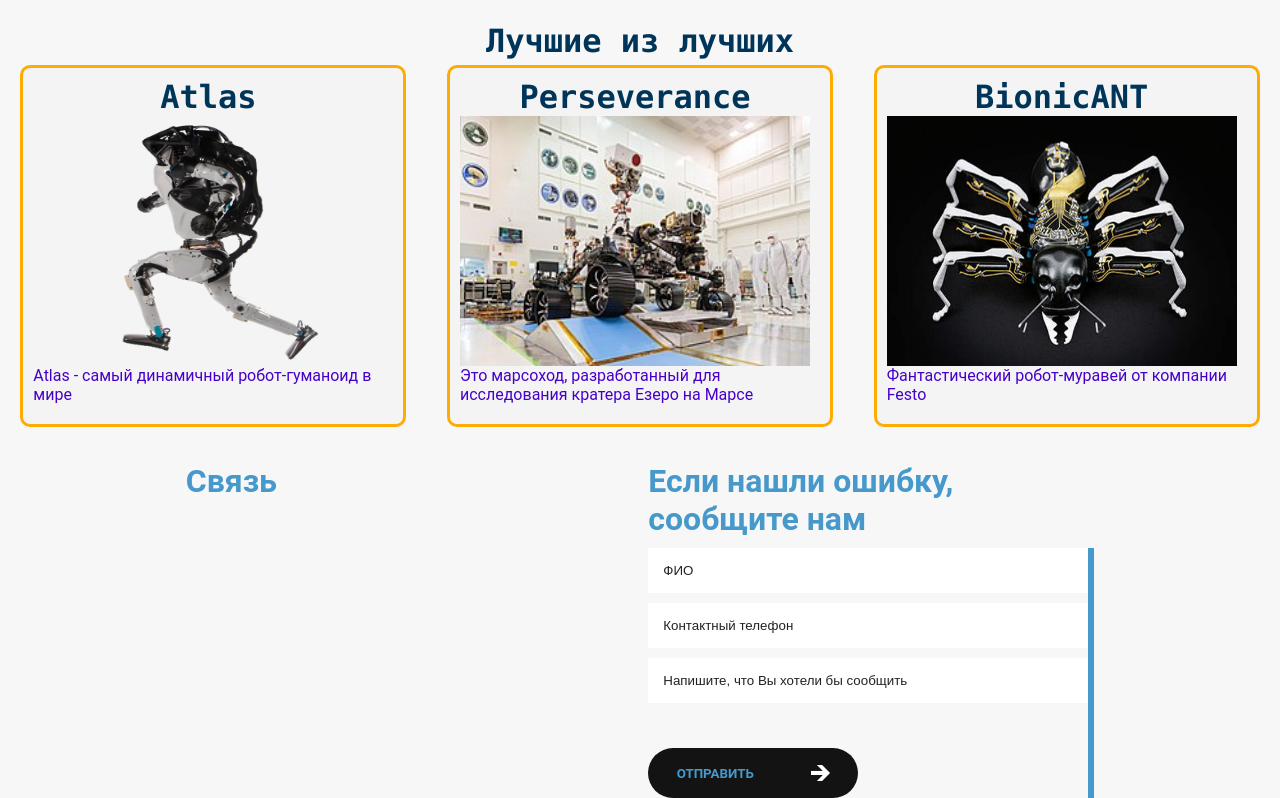
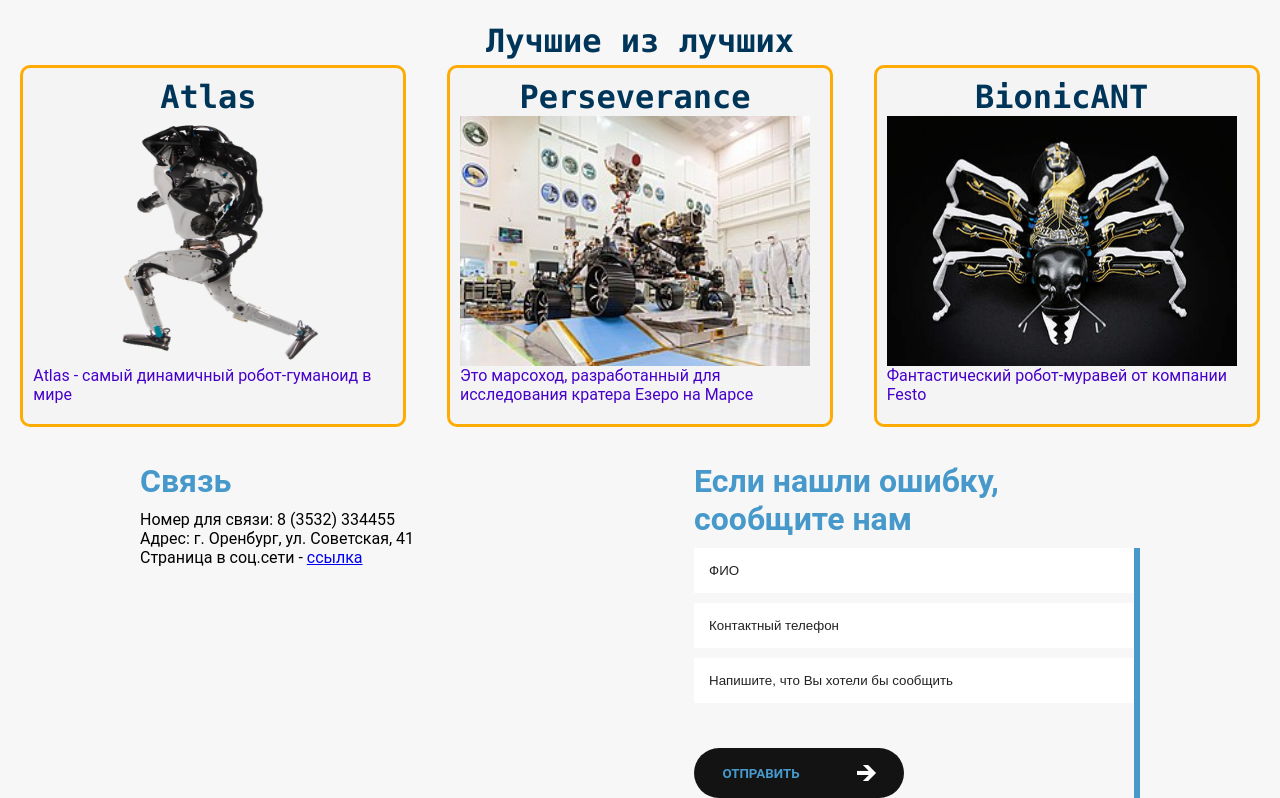
Before and after one commit to Adapdoid56/Adaptoid56.github.io, a plain HTML site: page index.html in a window 1280 px wide. Shown: the part 1163-1961 px from the top of the page. Drawn offline with Linux system fonts and the light colour scheme.

Commit message:
Update index.html

```diff
--- a/index.html
+++ b/index.html
@@ -84,7 +84,9 @@
 				<div class="support" id="support">
 					<div class="us">
 						<h1>Связь</h1>
-						<p></p>
+						<p>Номер для связи: 8 (3532) 334455</p>
+						<p>Адрес: г. Оренбург, ул. Советская, 41</p>
+						<p>Страница в соц.сети - <a href="https://vk.com/">ссылка</a></p>
 					</div>
 					<div class="blank">
 						<h1>Если нашли ошибку,<br/> cообщите нам</h1>
```
